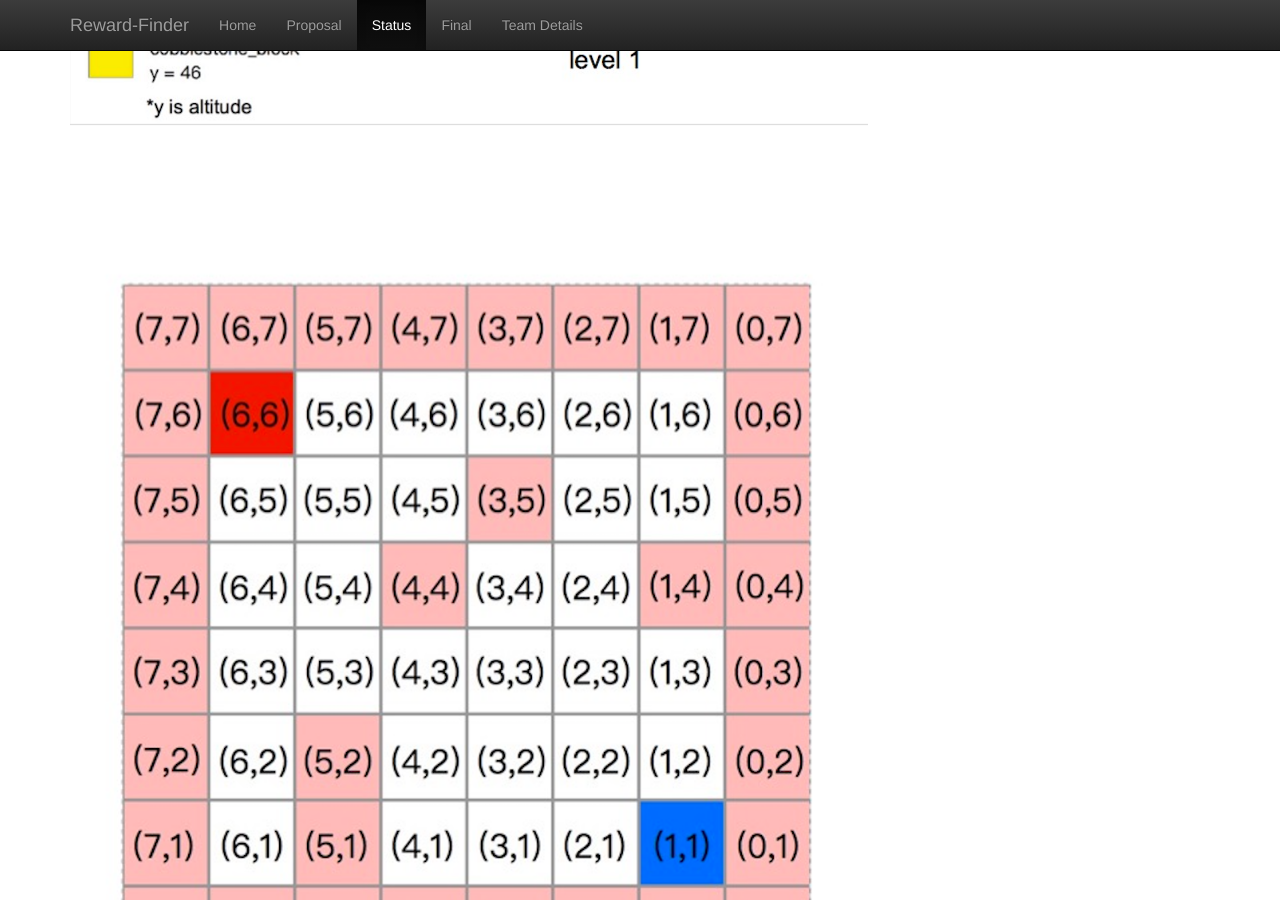
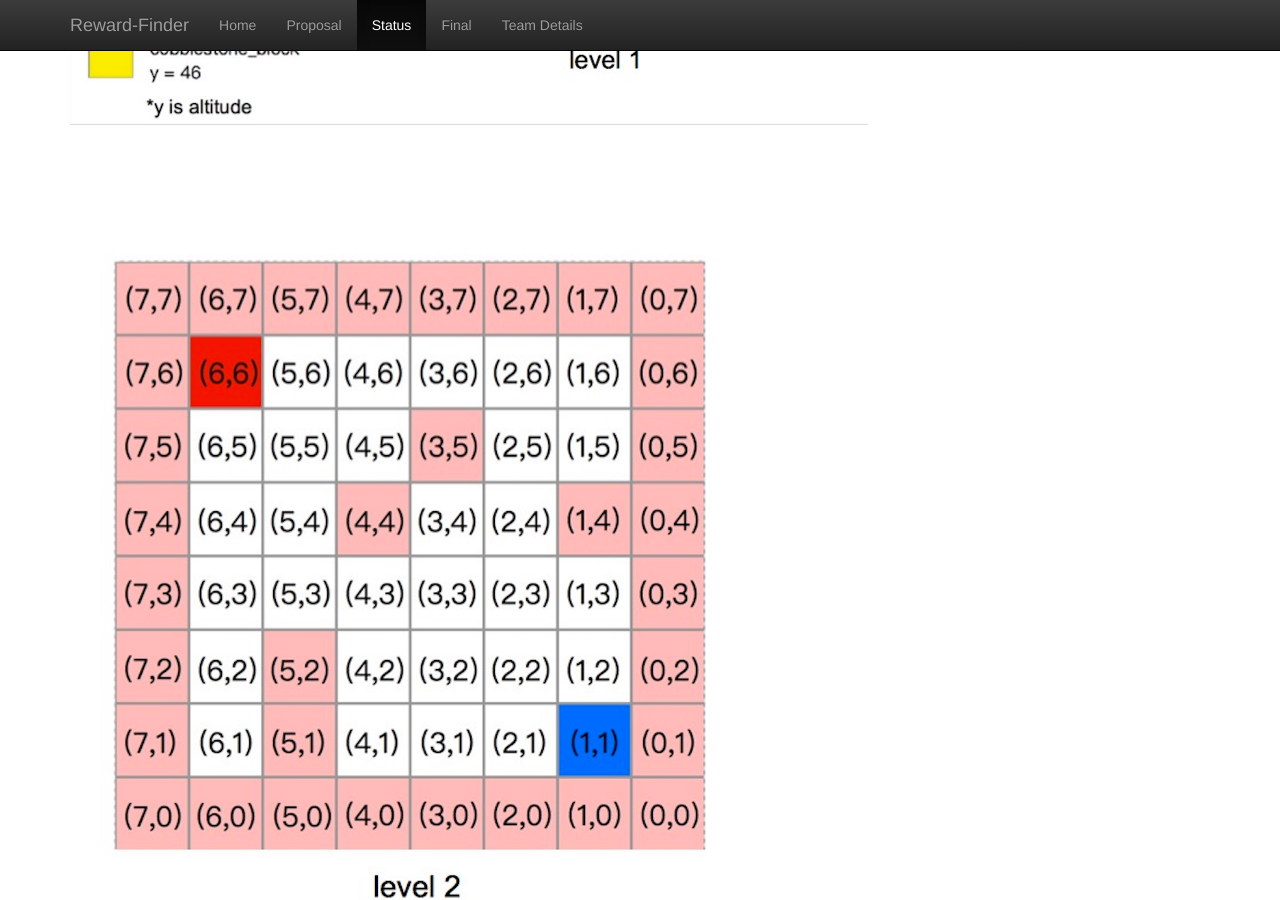
Before and after one commit to Moe202/CS175-Group-8, a Jekyll site: the page built from docs/status.md, in a window 1280 px wide and 900 px high, scrolled down 1912 px. Built offline with Jekyll 4.4.1, drawn with Linux system fonts in a browser that asks for light colours.

Commit message:
fix picture size

```diff
--- a/docs/status.md
+++ b/docs/status.md
@@ -44,11 +44,10 @@ self.action_cost = [0, 0, 0, 0, 9, 9, 9, 9]
 
 ### The 3 Levels
 <img src="images/level1_graph.png" title="lvl1" height="70%" width="70%"/>
-<img src="images/level2_graph.png" title="lvl2" height="70%" width="70%"/>
-<img src="images/level3_graph.png" title="lvl3" height="70%" width="70%"/>
+<img src="images/level2_graph.png" title="lvl2" height="60%" width="60%"/>
+<img src="images/level3_graph.png" title="lvl3" height="60%" width="60%"/>
 
 <!-- <img src="images/grid.jpeg" title="grid" width="1100" height="434" /> -->
-
 
 The  Figure shows the grid layout in two-dimensional. It specify the start and end blocks. Also，it shows the terrian of mazes(the floor of the maze is cobblestone, block is built by glass\_blocks, hill is built by cobblestone\_blocks). The number in each grid represent the **(x,z)** value and each grids has an altitude value which is  **y**.
 
```
